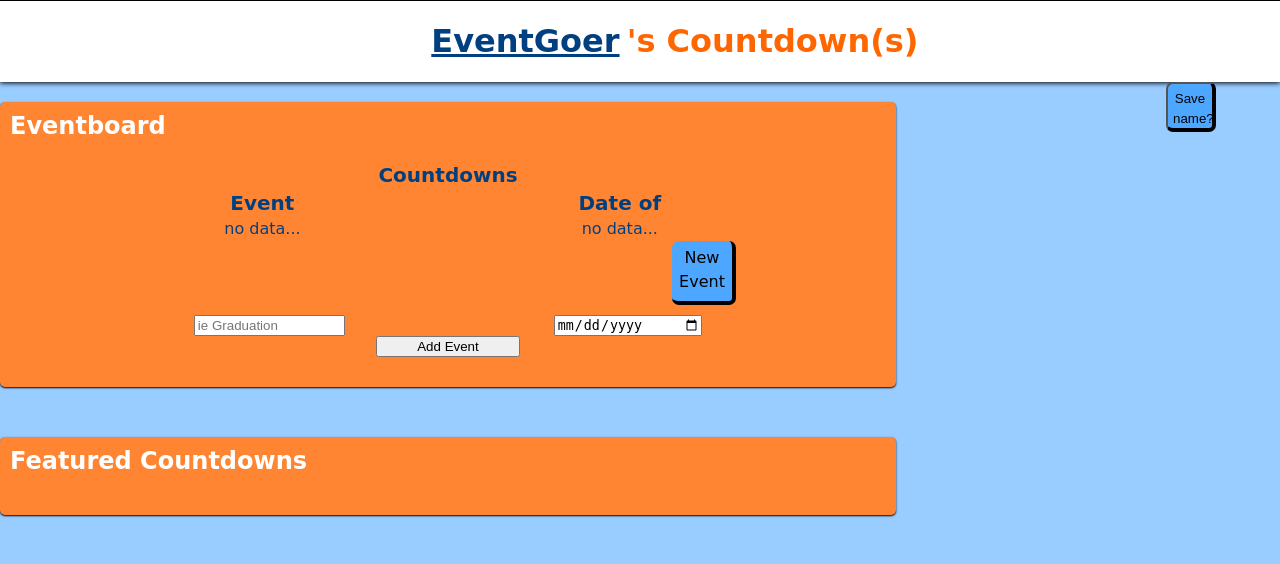
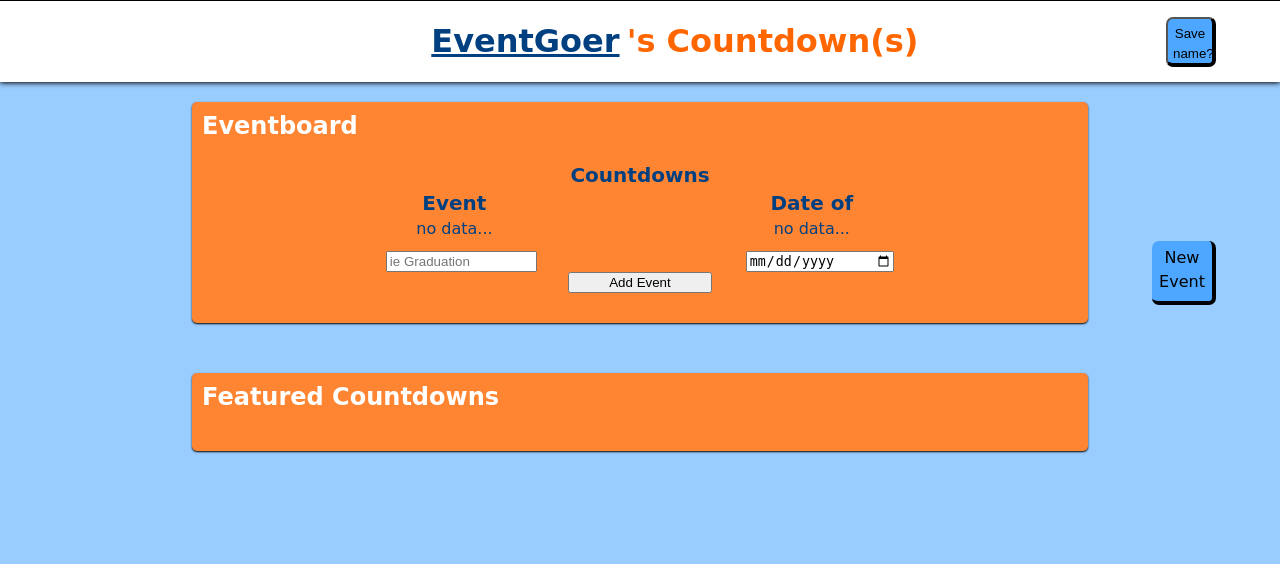
Before and after one commit to devMal1/Countdown-Webapp, a PHP site: page / in a window 1280 px wide. Shown: the top 564 px of the page. Run offline with PHP 8.4, Linux system fonts and the light colour scheme.

Commit message:
Update to button style.

```diff
--- a/style.css
+++ b/style.css
@@ -19,7 +19,7 @@
   .button {
     width: 50px;
     height: 50px;
-    position: relative;
+    position: absolute;
     padding: 5px;
     border-radius: 7px;
     border-bottom: 4px solid black;
@@ -29,6 +29,7 @@
     background-color: #4da6ff;
     color: black; /*#d9d9d9;*/
     cursor: pointer;
+    outline: none;
   }
 
   .button:hover /*.pressed*/ {
@@ -37,12 +38,14 @@
     text-shadow: 1px 1px 1px white;
     border-color: white;
     color: white;
-    left: 3px;
-    top: 3px;
+    /*left: 3px;
+    top: 3px;*/
   }
 
   .dashboard {
     /*border-bottom: 3px solid black;*/
+    width: 70%;
+    margin: auto;
     padding-bottom: 20px;
     margin-bottom: 50px;
     margin-top: 20px;
@@ -107,6 +110,7 @@
   #name-save {
 		position: absolute;
 		right: 5%;
+		top: 20%;
   }
 
   #background-left {
@@ -137,8 +141,7 @@
   }
 
   #container {
-    width: 70%;
-	margin: auto;
+    width: 100%;
     margin-top: 82px;
     display: inline-block;
   }
```
